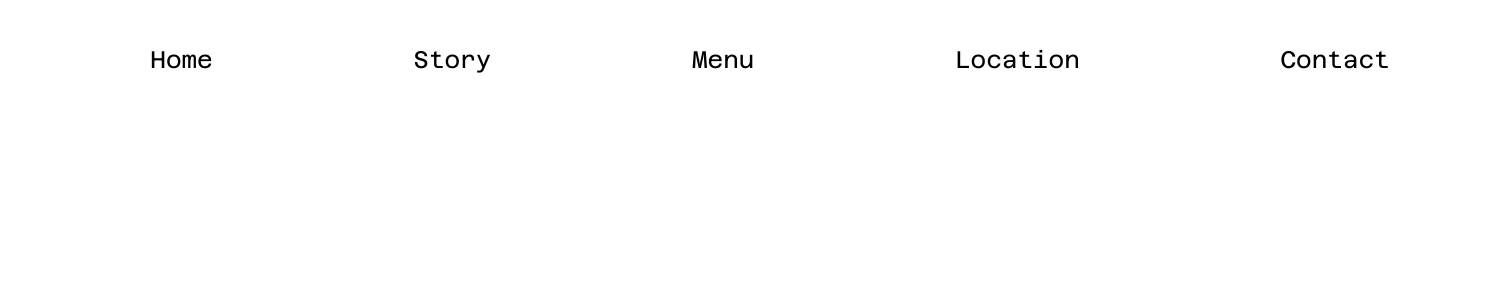
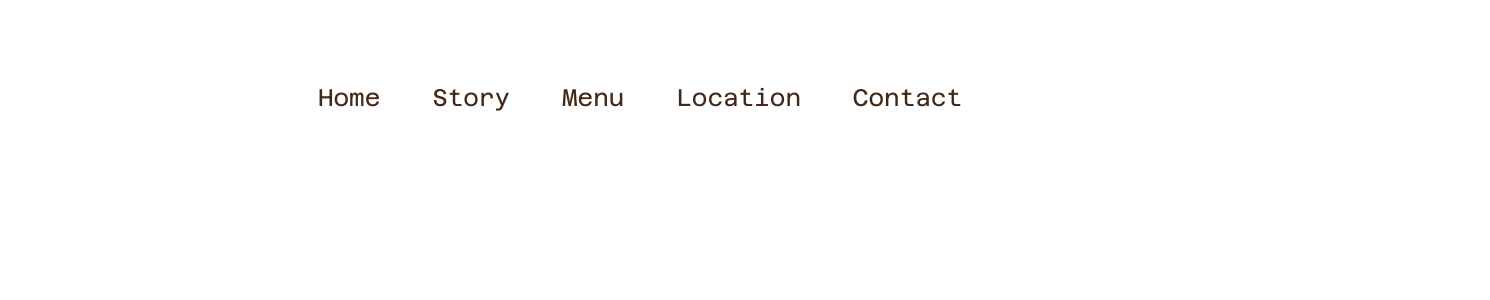
Before and after one commit to wee08/coffeeshop_landingpage, a React (Vite) app: page / in a window 1280 px wide. Shown: the top 300 px of the page, 1490 px wide, since content can reach past the window. Built offline with nearby package versions, Linux system fonts and the light colour scheme.

Commit message:
built navbar component

```diff
--- a/src/App.jsx
+++ b/src/App.jsx
@@ -1,7 +1,7 @@
 import Navbar from "./components/Navbar";
 const App = () => {
   return (
-    <div className="mx-12.5 my-10.5 min-w-360 min-h-1877.25 font-mono">
+    <div className="mx-12.5 my-10.5 max-w-360 max-h-1877.25 font-mono ">
       <Navbar />
     </div>
   );
--- a/src/components/Navbar.jsx
+++ b/src/components/Navbar.jsx
@@ -12,10 +12,10 @@ const Navbar = () => {
 
   return (
     <>
-      <div className="flex justify-around text-nav min-w-93  ">
+      <div className="flex justify-around text-nav max-w-174 mx-auto mt-20">
         {navbars.map((nav, idx) => (
           <div key={idx}>
-            <Link className="cursor-pointer" to={nav.path}>
+            <Link className="cursor-pointer text-primary" to={nav.path}>
               {nav.title}
             </Link>
           </div>
--- a/src/index.css
+++ b/src/index.css
@@ -5,9 +5,10 @@
 @import "tailwindcss";
 @theme {
   --text-nav: 24px;
+  --text-header: 108px;
 
   --font-mono: Azeretmono, "sans-serif";
 
-  --text-primary: #432818;
+  --color-primary: #432818;
   --color-btnprimary: #6f1d1b;
 }
```
